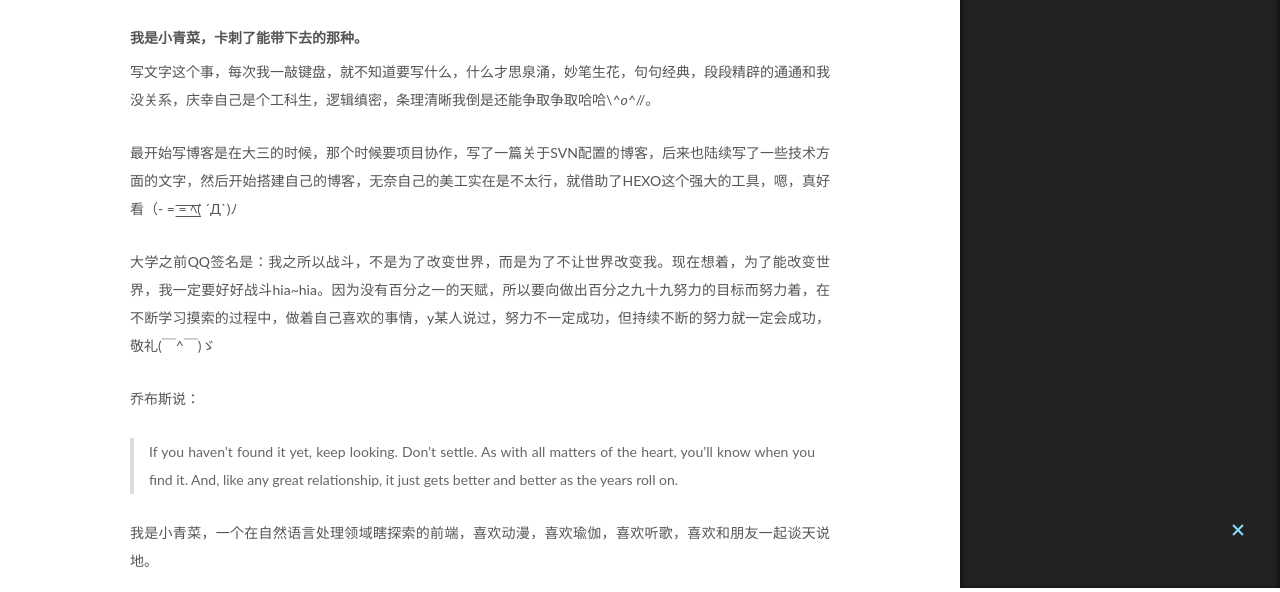
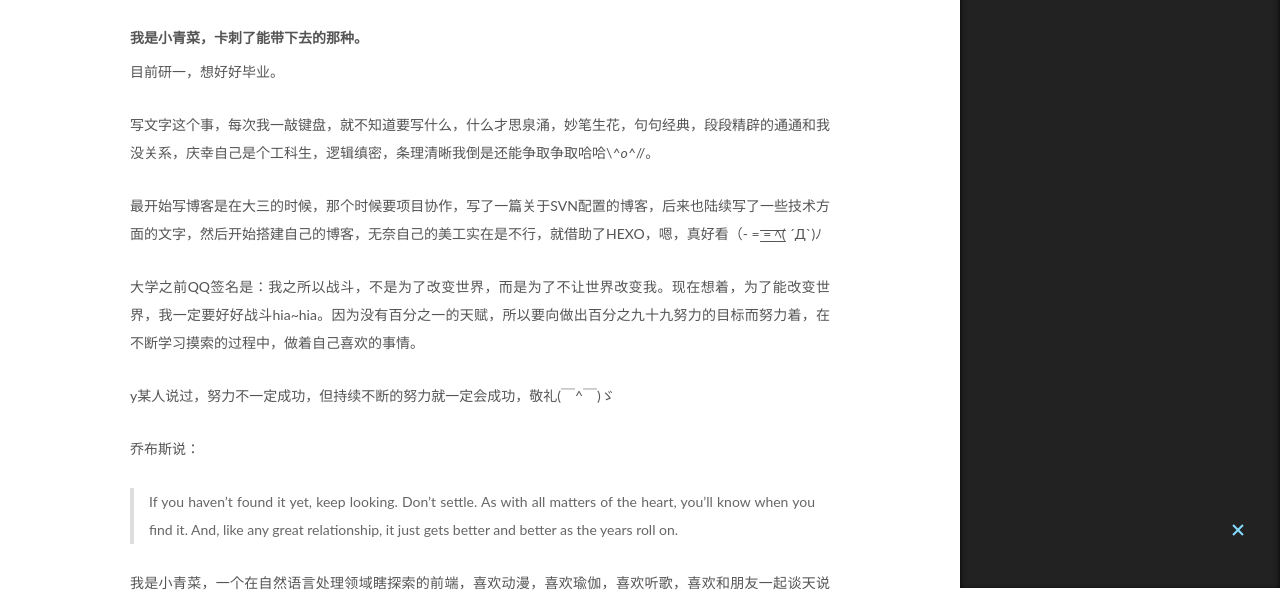
Before and after one commit to shyashya/shyashya.github.io, a plain HTML site: page about/index.html in a window 1280 px wide. Shown: the part 212-804 px from the top of the page. Drawn offline with Linux system fonts and the light colour scheme.

Commit message:
Site updated: 2019-05-12 10:20:06

```diff
--- a/about/index.html
+++ b/about/index.html
@@ -79,17 +79,17 @@
 
 
 
-<meta name="description" content="我是小青菜，卡刺了能带下去的那种。写文字这个事，每次我一敲键盘，就不知道要写什么，什么才思泉涌，妙笔生花，句句经典，段段精辟的通通和我没关系，庆幸自己是个工科生，逻辑缜密，条理清晰我倒是还能争取争取哈哈\^o^//。 最开始写博客是在大三的时候，那个时候要项目协作，写了一篇关于SVN配置的博客，后来也陆续写了一些技术方面的文字，然后开始搭建自己的博客，无奈自己的美工实在是不太行，就借助了HEXO这">
+<meta name="description" content="我是小青菜，卡刺了能带下去的那种。目前研一，想好好毕业。 写文字这个事，每次我一敲键盘，就不知道要写什么，什么才思泉涌，妙笔生花，句句经典，段段精辟的通通和我没关系，庆幸自己是个工科生，逻辑缜密，条理清晰我倒是还能争取争取哈哈\^o^//。 最开始写博客是在大三的时候，那个时候要项目协作，写了一篇关于SVN配置的博客，后来也陆续写了一些技术方面的文字，然后开始搭建自己的博客，无奈自己的美工实在是不">
 <meta property="og:type" content="website">
 <meta property="og:title" content="自述">
 <meta property="og:url" content="http://yoursite.com/about/index.html">
 <meta property="og:site_name" content="小青菜">
-<meta property="og:description" content="我是小青菜，卡刺了能带下去的那种。写文字这个事，每次我一敲键盘，就不知道要写什么，什么才思泉涌，妙笔生花，句句经典，段段精辟的通通和我没关系，庆幸自己是个工科生，逻辑缜密，条理清晰我倒是还能争取争取哈哈\^o^//。 最开始写博客是在大三的时候，那个时候要项目协作，写了一篇关于SVN配置的博客，后来也陆续写了一些技术方面的文字，然后开始搭建自己的博客，无奈自己的美工实在是不太行，就借助了HEXO这">
+<meta property="og:description" content="我是小青菜，卡刺了能带下去的那种。目前研一，想好好毕业。 写文字这个事，每次我一敲键盘，就不知道要写什么，什么才思泉涌，妙笔生花，句句经典，段段精辟的通通和我没关系，庆幸自己是个工科生，逻辑缜密，条理清晰我倒是还能争取争取哈哈\^o^//。 最开始写博客是在大三的时候，那个时候要项目协作，写了一篇关于SVN配置的博客，后来也陆续写了一些技术方面的文字，然后开始搭建自己的博客，无奈自己的美工实在是不">
 <meta property="og:locale" content="default">
-<meta property="og:updated_time" content="2019-05-10T15:35:42.118Z">
+<meta property="og:updated_time" content="2019-05-12T02:19:38.568Z">
 <meta name="twitter:card" content="summary">
 <meta name="twitter:title" content="自述">
-<meta name="twitter:description" content="我是小青菜，卡刺了能带下去的那种。写文字这个事，每次我一敲键盘，就不知道要写什么，什么才思泉涌，妙笔生花，句句经典，段段精辟的通通和我没关系，庆幸自己是个工科生，逻辑缜密，条理清晰我倒是还能争取争取哈哈\^o^//。 最开始写博客是在大三的时候，那个时候要项目协作，写了一篇关于SVN配置的博客，后来也陆续写了一些技术方面的文字，然后开始搭建自己的博客，无奈自己的美工实在是不太行，就借助了HEXO这">
+<meta name="twitter:description" content="我是小青菜，卡刺了能带下去的那种。目前研一，想好好毕业。 写文字这个事，每次我一敲键盘，就不知道要写什么，什么才思泉涌，妙笔生花，句句经典，段段精辟的通通和我没关系，庆幸自己是个工科生，逻辑缜密，条理清晰我倒是还能争取争取哈哈\^o^//。 最开始写博客是在大三的时候，那个时候要项目协作，写了一篇关于SVN配置的博客，后来也陆续写了一些技术方面的文字，然后开始搭建自己的博客，无奈自己的美工实在是不">
 
 
 
@@ -277,9 +277,11 @@
       <div class="post-body">
 
 
-          <h6 id="我是小青菜，卡刺了能带下去的那种。"><a href="#我是小青菜，卡刺了能带下去的那种。" class="headerlink" title="我是小青菜，卡刺了能带下去的那种。"></a>我是小青菜，卡刺了能带下去的那种。</h6><p>写文字这个事，每次我一敲键盘，就不知道要写什么，什么才思泉涌，妙笔生花，句句经典，段段精辟的通通和我没关系，庆幸自己是个工科生，逻辑缜密，条理清晰我倒是还能争取争取哈哈\<em>^o^</em>//。</p>
-<p>最开始写博客是在大三的时候，那个时候要项目协作，写了一篇关于SVN配置的博客，后来也陆续写了一些技术方面的文字，然后开始搭建自己的博客，无奈自己的美工实在是不太行，就借助了HEXO这个强大的工具，嗯，真好看（- =͟͟͞͞ =͟͟͞͞ ﾍ( ´Д`)ﾉ</p>
-<p>大学之前QQ签名是：我之所以战斗，不是为了改变世界，而是为了不让世界改变我。现在想着，为了能改变世界，我一定要好好战斗hia~hia。因为没有百分之一的天赋，所以要向做出百分之九十九努力的目标而努力着，在不断学习摸索的过程中，做着自己喜欢的事情，y某人说过，努力不一定成功，但持续不断的努力就一定会成功，敬礼(￣^￣)ゞ</p>
+          <h6 id="我是小青菜，卡刺了能带下去的那种。"><a href="#我是小青菜，卡刺了能带下去的那种。" class="headerlink" title="我是小青菜，卡刺了能带下去的那种。"></a>我是小青菜，卡刺了能带下去的那种。</h6><p>目前研一，想好好毕业。</p>
+<p>写文字这个事，每次我一敲键盘，就不知道要写什么，什么才思泉涌，妙笔生花，句句经典，段段精辟的通通和我没关系，庆幸自己是个工科生，逻辑缜密，条理清晰我倒是还能争取争取哈哈\<em>^o^</em>//。</p>
+<p>最开始写博客是在大三的时候，那个时候要项目协作，写了一篇关于SVN配置的博客，后来也陆续写了一些技术方面的文字，然后开始搭建自己的博客，无奈自己的美工实在是不行，就借助了HEXO，嗯，真好看（- =͟͟͞͞ =͟͟͞͞ ﾍ( ´Д`)ﾉ</p>
+<p>大学之前QQ签名是：我之所以战斗，不是为了改变世界，而是为了不让世界改变我。现在想着，为了能改变世界，我一定要好好战斗hia~hia。因为没有百分之一的天赋，所以要向做出百分之九十九努力的目标而努力着，在不断学习摸索的过程中，做着自己喜欢的事情。</p>
+<p>y某人说过，努力不一定成功，但持续不断的努力就一定会成功，敬礼(￣^￣)ゞ</p>
 <p>乔布斯说：</p>
 <blockquote>
 <p>If you haven’t found it yet, keep looking. Don’t settle. As with all matters of the heart, you’ll know when you find it. And, like any great relationship, it just gets better and better as the years roll on.</p>
--- a/css/main.css
+++ b/css/main.css
@@ -1822,7 +1822,7 @@ pre .javascript .function {
   width: 4px;
   height: 4px;
   border-radius: 50%;
-  background: #11bf20;
+  background: #186fff;
 }
 .links-of-blogroll {
   font-size: 13px;
```
Also changed, not shown: 2019/05/10/hello-world/index.html (+1 -1 lines).
